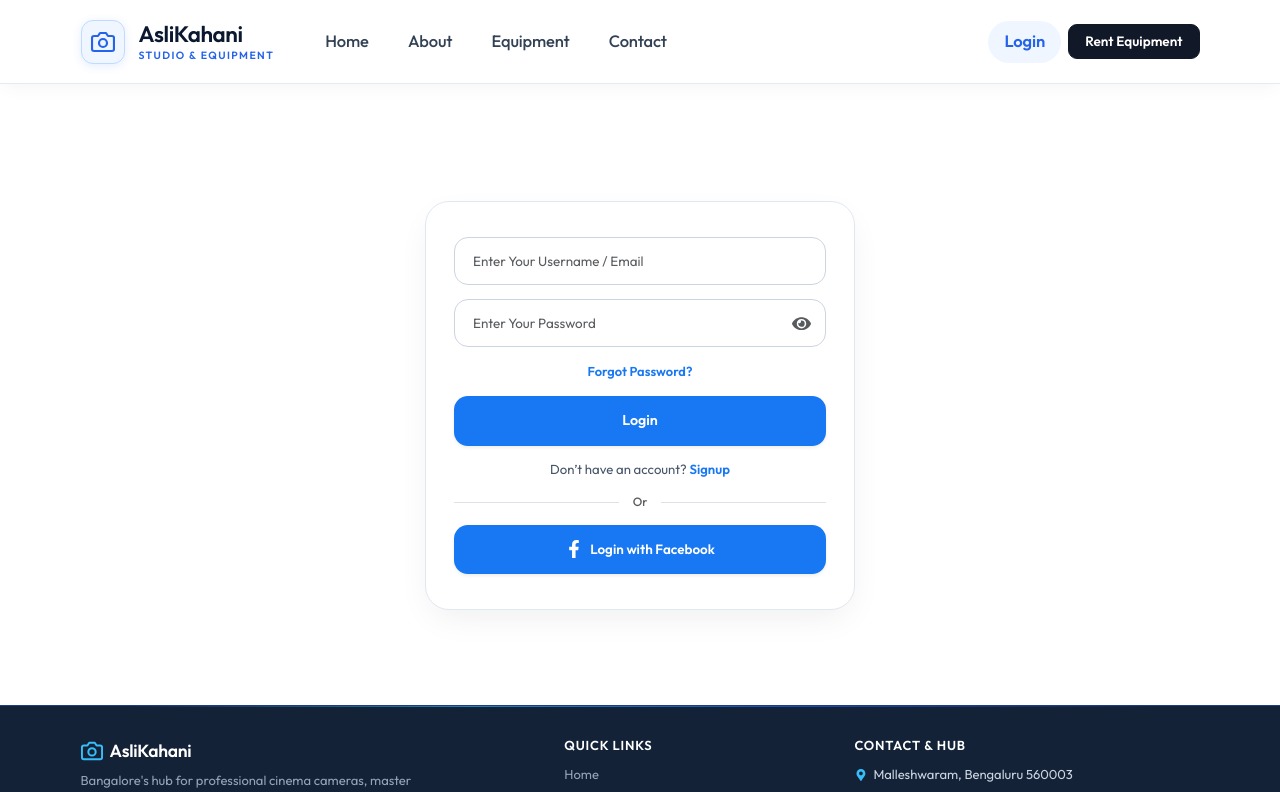
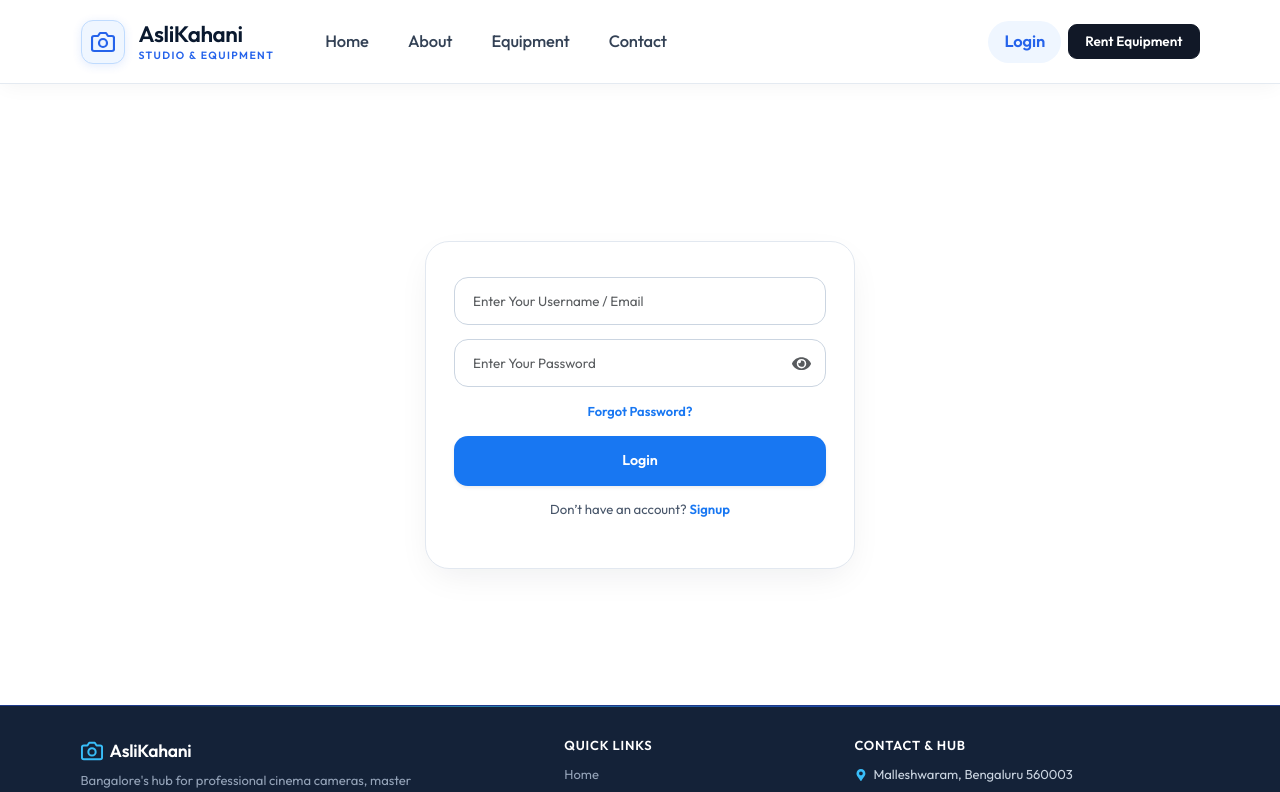
Before and after one commit to lakshmi2214/Asset-frontend-, a React (Create React App) app: page /login in a window 1280 px wide. Shown: the top 792 px of the page. Built offline with nearby package versions, Linux system fonts and the light colour scheme.

Commit message:
Remove Facebook login option

```diff
--- a/src/Home/Login.js
+++ b/src/Home/Login.js
@@ -1,7 +1,7 @@
 import React, { useState } from 'react';
 import { useNavigate, Link } from 'react-router-dom';
 import { Form, Alert } from 'react-bootstrap';
-import { FaFacebookF, FaEye, FaEyeSlash } from 'react-icons/fa';
+import { FaEye, FaEyeSlash } from 'react-icons/fa';
 import { API_BASE, PROD_BACKEND } from '../auth';
 
 export default function Login({ setUser }) {
@@ -178,30 +178,6 @@ export default function Login({ setUser }) {
               Signup
             </Link>
           </div>
-
-
-          <div className="d-flex align-items-center my-3">
-            <div className="flex-grow-1 border-top" style={{ borderColor: '#cbd5e1' }}></div>
-            <span className="px-3 text-muted small fw-medium" style={{ fontSize: '0.85rem' }}>Or</span>
-            <div className="flex-grow-1 border-top" style={{ borderColor: '#cbd5e1' }}></div>
-          </div>
-
-
-          <button
-            type="button"
-            onClick={() => setMsg('Facebook OAuth authentication integration initiated.')}
-            className="btn w-100 py-3 fw-semibold text-white d-flex align-items-center justify-content-center gap-2 shadow-sm"
-            style={{
-              backgroundColor: '#1877f2',
-              borderRadius: '14px',
-              fontSize: '0.96rem',
-              border: 'none',
-              boxShadow: '0 4px 14px rgba(24, 119, 242, 0.25)'
-            }}
-          >
-            <FaFacebookF size={18} />
-            <span>Login with Facebook</span>
-          </button>
         </Form>
 
         {msg && (
```
